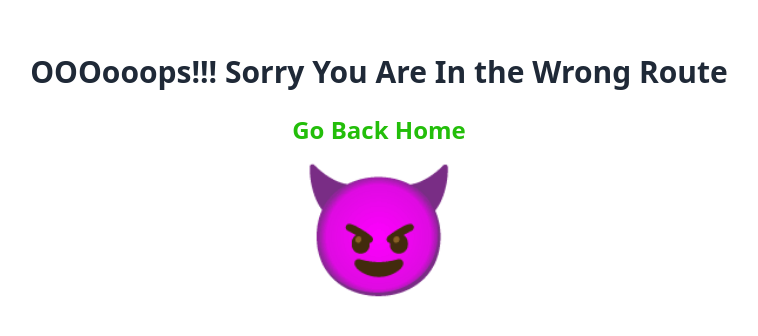
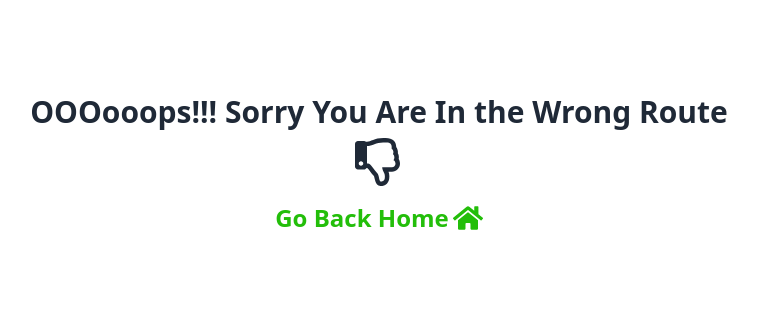
Before and after one commit to SabbirHossain-28/urban-edge-react-firebase-project, a React (Vite) app: page /cardDetails/1 in a window 1280 px wide. Shown: the part 228-564 px from the top of the page, without its empty margins (261-1019 px from the left). Built offline with nearby package versions, Linux system fonts and the light colour scheme; no server answers.

Commit message:
Added some style on error page

```diff
--- a/src/Pages/ErrorPage/ErrorPage.jsx
+++ b/src/Pages/ErrorPage/ErrorPage.jsx
@@ -1,4 +1,6 @@
 import { Link, useRouteError } from "react-router-dom";
+import { FaRegThumbsDown,FaHome } from "react-icons/fa";
+
 
 const ErrorPage = () => {
     const error=useRouteError();
@@ -7,16 +9,13 @@ const ErrorPage = () => {
         <div className="flex justify-center items-center min-h-screen">
       <div className="flex flex-col justify-center items-center">
         <h1 className="font-work text-3xl font-bold mb-2">OOOooops!!! Sorry You Are In the Wrong Route</h1>
+        <div>
+          <FaRegThumbsDown className="text-5xl"></FaRegThumbsDown>
+        </div>
         <h2 className="font-work text-3xl font-bold mb-2">{error?.status}</h2>
         <h2 className="font-work text-5xl font-bold mb-2">{error.statusText}</h2>
-        <Link to="/" className="font-work text-2xl font-semibold mb-4 text-[#23BE0A]">Go Back Home</Link>
-        <label className="swap swap-flip text-9xl">
-          {/* this hidden checkbox controls the state */}
-          <input type="checkbox" />
+        <Link to="/" className="font-work text-2xl font-semibold mb-4 text-[#23BE0A]"> <div className="flex items-center gap-1"> <p>Go Back Home</p><FaHome className="text-3xl"></FaHome></div>  </Link>
 
-          <div className="swap-on">😇</div>
-          <div className="swap-off">😈</div>
-        </label>
       </div>
     </div>
     );
```
